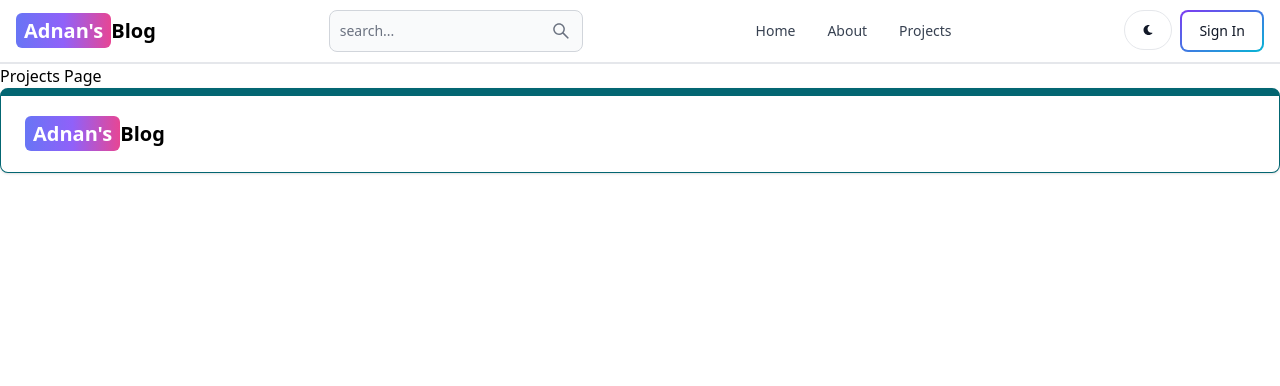
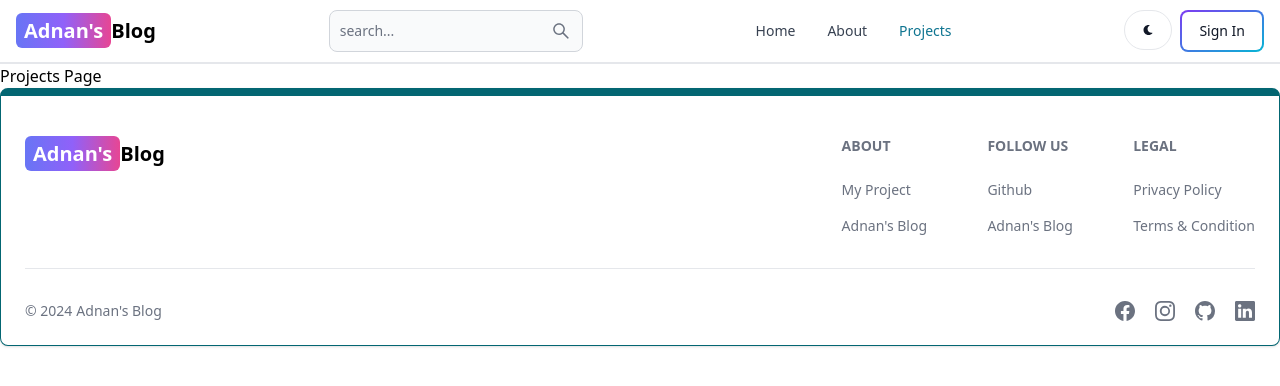
Before and after one commit to Adnan9750/Mern-Blog-App, a React (Vite) app in the folder client/: page /projects in a window 1280 px wide. Shown: the top 386 px of the page. Built offline with nearby package versions, Linux system fonts and the light colour scheme.

Commit message:
complete footer

```diff
--- a/client/src/components/FooterCom.jsx
+++ b/client/src/components/FooterCom.jsx
@@ -1,15 +1,16 @@
 import { Footer } from 'flowbite-react'
 import React from 'react'
 import { Link } from 'react-router-dom'
+import {BsFacebook, BsGithub, BsInstagram, BsLinkedin} from 'react-icons/bs'
 
 const FooterCom = () => {
   return (
     <>
       <Footer container className='border border-t-8 border-teal-700'>
-        <div>
-            <div>
+        <div className='w-full max-w-7xl mx-auto'>
+            <div className='grid w-full justify-between sm:flex md:grid-cols-1'>
                 {/* link div */}
-                <div>
+                <div className='mt-5'>
                     <Link to='/' className='self-center whitespace-nowrap font-semibold text-sm sm:text-xl dark:text-white'>
                         <span className='px-2 py-1 bg-gradient-to-r from-indigo-500 via-purple-500 to-pink-500
                                 rounded-md text-white'>
@@ -18,7 +19,57 @@ const FooterCom = () => {
                         Blog
                     </Link>
                 </div>
-                <div></div>
+                <div className='grid grid-cols-2 gap-8 mt-4 sm:grid-cols-3 sm:gap-6'>
+                    <div>
+                        <Footer.Title title='About' />
+                        <Footer.LinkGroup col>
+                            <Footer.Link
+                             href='https://github.com/Adnan9750'
+                             target='_blank'>
+                                My Project
+                            </Footer.Link>
+                            <Footer.Link
+                             href='/about'
+                             target='_blank'>
+                                Adnan's Blog
+                            </Footer.Link>
+                        </Footer.LinkGroup>
+                    </div>
+                    <div>
+                        <Footer.Title title='Follow Us' />
+                        <Footer.LinkGroup col>
+                            <Footer.Link
+                             href='https://github.com/Adnan9750'
+                             target='_blank'>
+                                Github
+                            </Footer.Link>
+                            <Footer.Link href='#'>
+                                Adnan's Blog
+                            </Footer.Link>
+                        </Footer.LinkGroup>
+                    </div>
+                    <div>
+                        <Footer.Title title='Legal' />
+                        <Footer.LinkGroup col>
+                            <Footer.Link href='#'>
+                                Privacy Policy
+                            </Footer.Link>
+                            <Footer.Link href='#'>
+                                Terms &amp; Condition
+                            </Footer.Link>
+                        </Footer.LinkGroup>
+                    </div>
+                </div>
+            </div>
+            <Footer.Divider />
+            <div className='w-full sm:flex  sm:justify-between'>
+                <Footer.Copyright by="Adnan's Blog" year={new Date().getFullYear()} />
+                <div className='flex gap-5 mt-4 sm:mt-0 sm:justify-center'>
+                    <Footer.Icon href='#' icon={BsFacebook}/>
+                    <Footer.Icon href='#' icon={BsInstagram}/>
+                    <Footer.Icon href='https://github.com/Adnan9750' icon={BsGithub}/>
+                    <Footer.Icon href='#' icon={BsLinkedin}/>
+                </div>
             </div>
         </div>
       </Footer>
--- a/client/src/components/Header.jsx
+++ b/client/src/components/Header.jsx
@@ -54,7 +54,7 @@ const Header = () => {
                     About
                 </Link>
             </Navbar.Link>
-                <Navbar.Link active={path === '/project'} as={'div'}>
+            <Navbar.Link active={path === '/projects'} as={'div'}>
                 <Link to='/projects'>
                     Projects
                 </Link>
```
Lines whose indentation alone changed are shown as unchanged.
